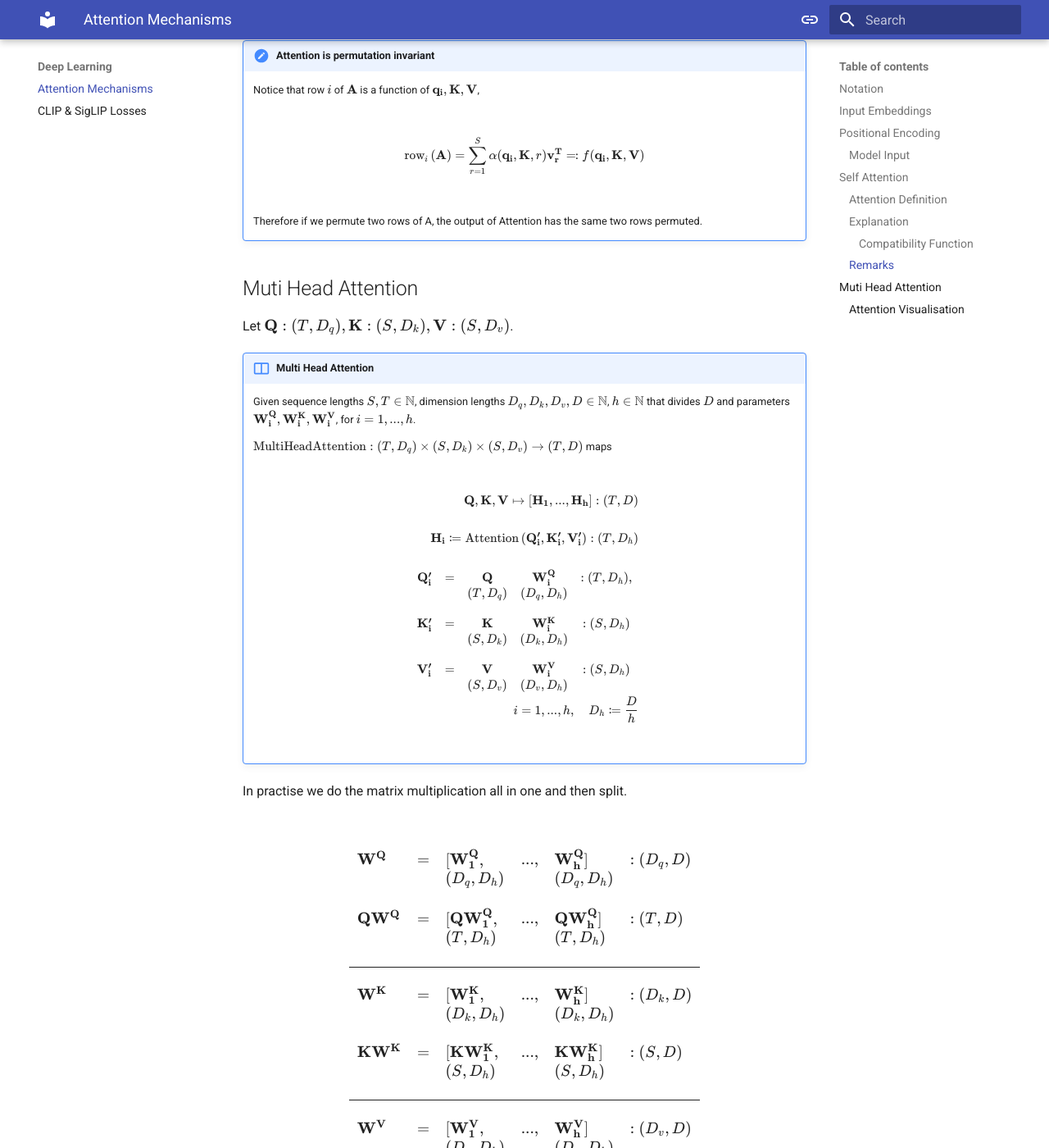
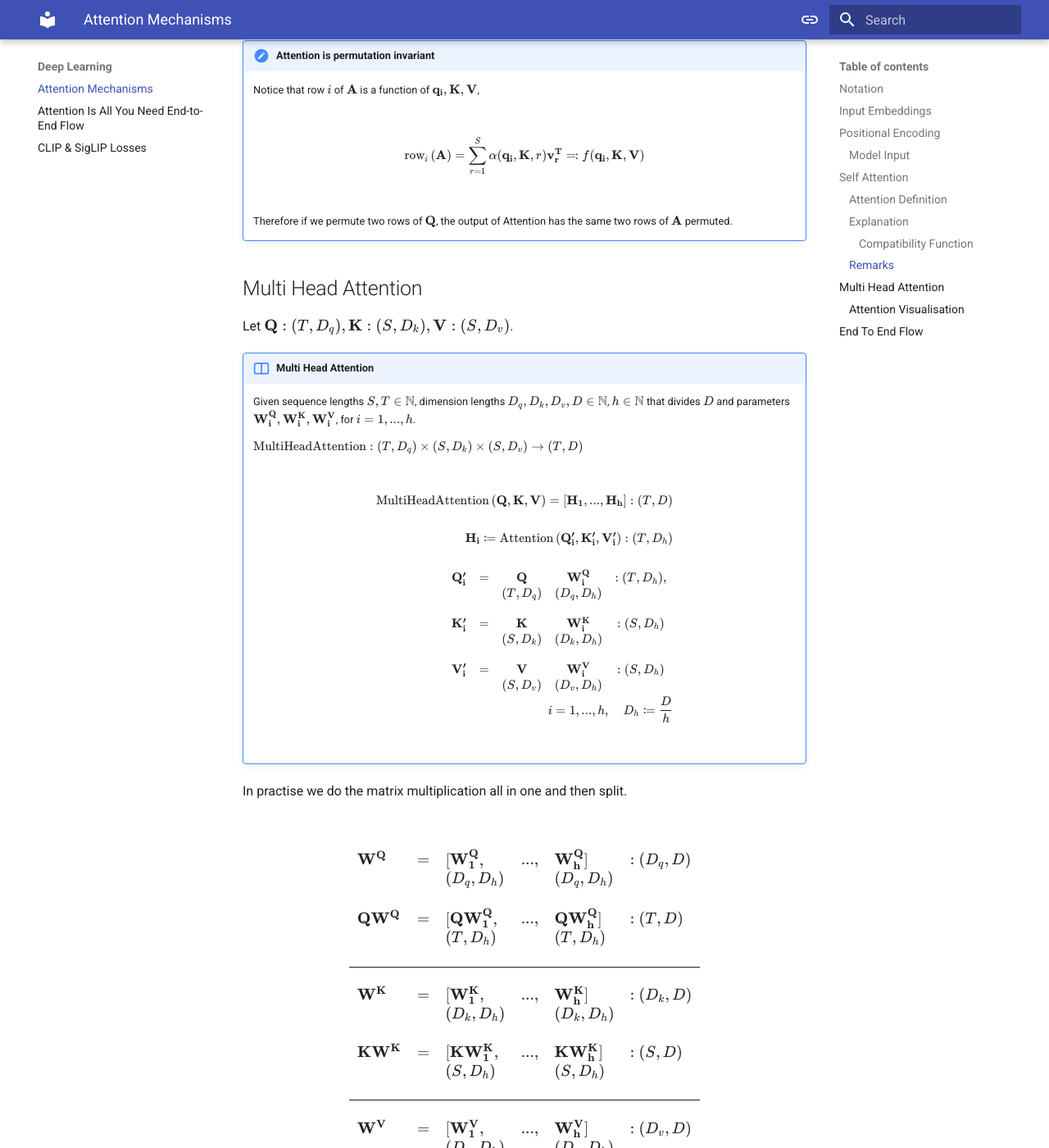
Before and after one commit to JakeRobertBaker/jakerobertbaker.github.io, an MkDocs documentation site: the page built from docs/deep_learning/attention.md, in a window 1280 px wide and 1400 px high, scrolled down 3067 px. Shown: the whole window at 82% size. Built offline with MkDocs 1.6.1 and Material for MkDocs 9.7.7, drawn with Linux system fonts in a browser that asks for light colours; some of the changed text lies outside the part shown.

Commit message:
notes better

```diff
--- a/docs/deep_learning/attention.md
+++ b/docs/deep_learning/attention.md
@@ -1,3 +1,4 @@
+<!-- snippets: latex_math -->
 # Attention Transformer Details
 
 ## Notation
@@ -53,7 +54,7 @@
 &\mapsto
 \text{Input IDs}
 &&\mapsto
-\text{Embedding}:(5,D)
+\text{Embedding}:(S{=}5,D)
 \end{align*}
 $$
 ///
@@ -91,9 +92,8 @@
     attrs: {id: def-Attention}
 
 $\text{Attention}: (T,D_k) \times (S,D_k) \times (S,D_v) \to (T,D_v)$ maps
-
 $$
-\mathbf{Q,K,V} \mapsto
+\text{Attention} \left( \mathbf{Q,K,V} \right) =
 \sigma \left( \dfrac{\mathbf{Q K^T}}{\sqrt{D_k}} \right) \mathbf{V}
 : (T,D_v)
 $$
@@ -109,7 +109,7 @@
 \begin{bmatrix}
    \mathbf{q_1^T}   \\
    \vdots   \\
-   \mathbf{q_S^T}
+   \mathbf{q_T^T}
 \end{bmatrix}
 \mathbf{K}=
 \begin{bmatrix}
@@ -124,7 +124,9 @@
    \mathbf{v_S^T}
 \end{bmatrix}
 \text{for }
-\mathbf{q_i, k_i, v_i} \in \mathbb{R}^{D_v}, i=1,...,S
+\mathbf{q_i} \in \mathbb{R}^{D_k},\; i=1,...,T
+\quad
+\mathbf{k_j, v_j} \in \mathbb{R}^{D_k} \times \mathbb{R}^{D_v},\; j=1,...,S
 $$
 
 We see that
@@ -188,10 +190,10 @@
 \eqqcolon f(\mathbf{q_i, K,V})
 $$
 
-Therefore if we permute two rows of A, the output of Attention has the same two rows permuted.
+Therefore if we permute two rows of $\mathbf{Q}$, the output of Attention has the same two rows of $\mathbf{A}$ permuted.
 ///
 
-## Muti Head Attention
+## Multi Head Attention
 
 Let $\mathbf{Q}:(T,D_q), \mathbf{K}:(S,D_k), \mathbf{V}:(S,D_v)$.
 
@@ -200,12 +202,11 @@
 
 Given sequence lengths $S, T \in \mathbb{N}$, dimension lengths $D_q, D_k, D_v, D \in \mathbb{N}$, $h\in \mathbb{N}$ that divides $D$ and parameters $\mathbf{W_i^Q, W_i^K, W_i^V}$, for $i=1,...,h$.
 
-$\text{MultiHeadAttention}: (T,D_q) \times (S,D_k) \times (S,D_v) \to (T,D)$ maps
+$\text{MultiHeadAttention}: (T,D_q) \times (S,D_k) \times (S,D_v) \to (T,D)$
 
 $$
 \begin{split}
-\mathbf{Q,K,V}
- \mapsto
+\text{MultiHeadAttention} \left(\mathbf{Q,K,V}  \right) =
 \left[ \mathbf{H_1},...,\mathbf{H_h} \right]
 : (T,D)
 \\ \\
@@ -266,3 +267,9 @@
 ### Attention Visualisation
 
 The diagrams in the paper are show the similarity between words according to $\sigma \left( \frac{\mathbf{QK^T}}{\sqrt{D_k}} \right)$ of each head.
+
+TODO
+
+## End To End Flow
+
+See [Attention Is All You Need End-to-End Flow](attention_is_all_you_need.md) for the full walkthrough.
--- a/mkdocs.yml
+++ b/mkdocs.yml
@@ -38,10 +38,11 @@
       - Bayesian Ballot Sampling: mathematics/probability/ballot_notes.md
       - Linear Models: mathematics/linear_models/linear_models.md
       - Set Theory:
-          Universal ALgebra: mathematics/set_theory/universal_algebra.md
+          - Universal Algebra: mathematics/set_theory/universal_algebra.md
 
   - Deep Learning:
       - Attention Mechanisms: deep_learning/attention.md
+      - Attention Is All You Need End-to-End Flow: deep_learning/attention_is_all_you_need.md
       - CLIP & SigLIP Losses: deep_learning/clip_losses.md
   - About: about.md
 
```
Also changed, not shown: other parts of docs/deep_learning/attention.md (+1 -1 lines), docs/deep_learning/attention_is_all_you_need.md (added, +58 -0 lines).
